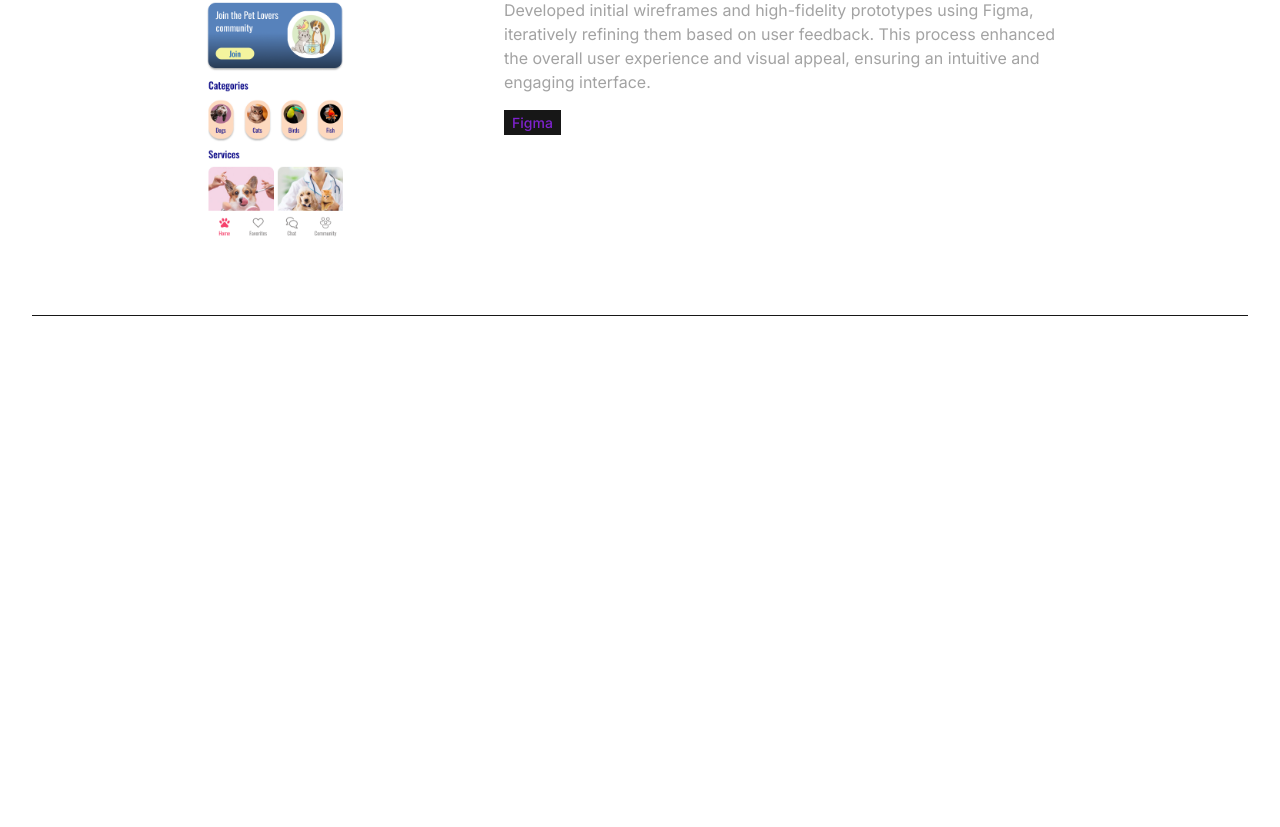
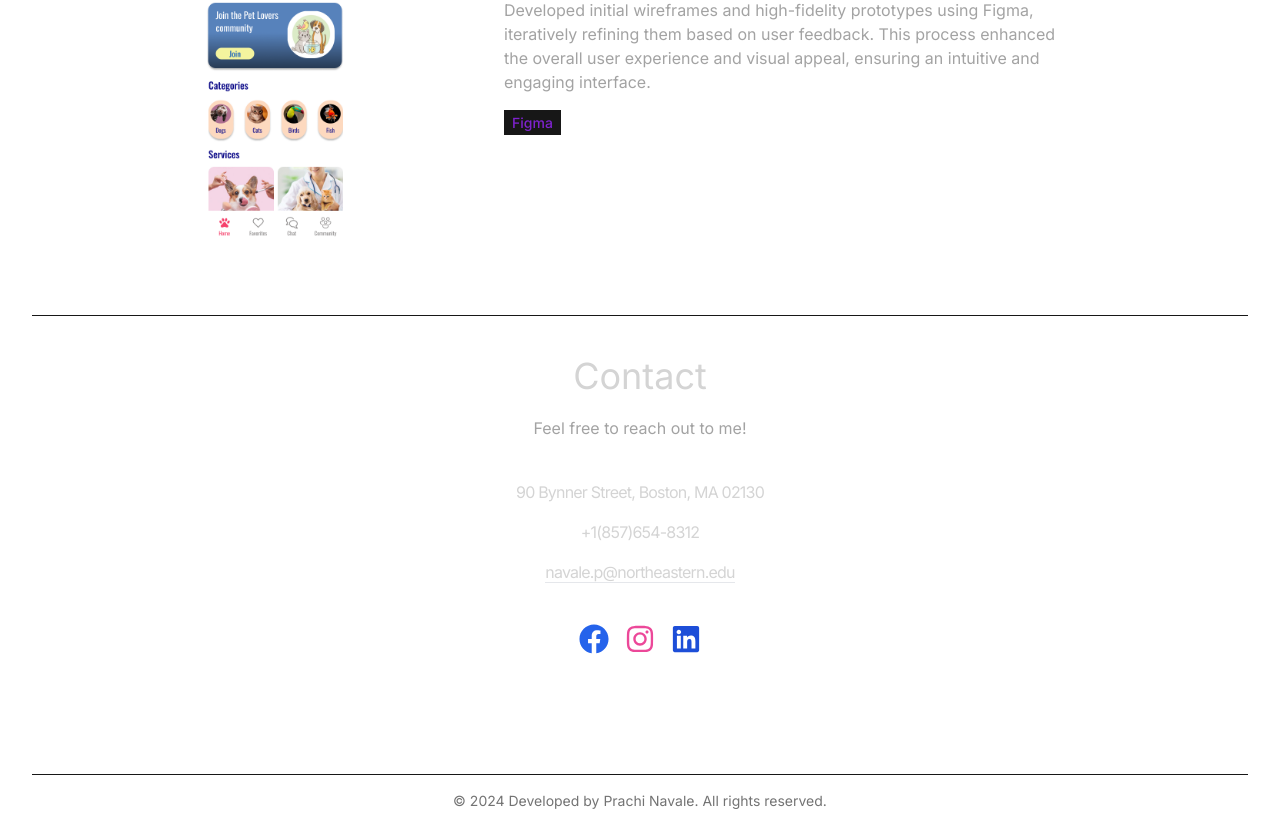
Before and after one commit to navaleprachi/Portfolio-Website, a React (Vite) app: page / in a window 1280 px wide. Shown: the part 3793-4620 px from the top of the page. Before the commit the page ends 4109 px from the top, so only its background shows below. Built offline with nearby package versions, Linux system fonts and the light colour scheme.

Commit message:
Contact and Footer Section

```diff
--- a/src/App.jsx
+++ b/src/App.jsx
@@ -1,5 +1,7 @@
 import About from "./components/About/About.jsx";
+import Contact from "./components/Contact/Contact.jsx";
 import Experience from "./components/Experience/Experience.jsx";
+import Footer from "./components/Footer/Footer.jsx";
 import Hero from "./components/Hero/Hero.jsx";
 import Navbar from "./components/Navbar/Navbar.jsx";
 import Projects from "./components/Projects/Projects.jsx";
@@ -19,6 +21,8 @@ const App = () => {
         <Skills />
         <Experience />
         <Projects />
+        <Contact />
+        <Footer />
       </div>
     </div>
   );
--- /dev/null
+++ b/src/components/Contact/Contact.jsx
@@ -0,0 +1,56 @@
+import { CONTACT } from "../../constants";
+import { FaFacebook, FaInstagram, FaLinkedin } from "react-icons/fa";
+
+const Contact = () => {
+  return (
+    <div className="border-b border-neutral-900 pb-20">
+      <h1 className="mt-10 text-center text-4xl">Contact</h1>
+      <h2 className="mt-5 mb-10 text-center text-neutral-400">
+        Feel free to reach out to me!
+      </h2>
+      <div className="text-center tracking-tighter">
+        <p className="my-4">{CONTACT.address}</p>
+        <p className="my-4">{CONTACT.phoneNo}</p>
+        <a href="#" className="border-b">
+          {CONTACT.email}
+        </a>
+      </div>
+      <div className="my-10 flex items-center justify-center">
+        <div className="flex space-x-4">
+          <a
+            href="https://www.facebook.com/prachi.navale.7"
+            target="_blank"
+            rel="noopener noreferrer"
+          >
+            <FaFacebook
+              className="text-blue-600 hover:text-blue-800 transition-colors duration-300"
+              size={30}
+            />
+          </a>
+          <a
+            href="https://www.instagram.com/prachi_navale/"
+            target="_blank"
+            rel="noopener noreferrer"
+          >
+            <FaInstagram
+              className="text-pink-500 hover:text-pink-700 transition-colors duration-300"
+              size={30}
+            />
+          </a>
+          <a
+            href="https://www.linkedin.com/in/prachi-navale-2a1971170/"
+            target="_blank"
+            rel="noopener noreferrer"
+          >
+            <FaLinkedin
+              className="text-blue-700 hover:text-blue-900 transition-colors duration-300"
+              size={30}
+            />
+          </a>
+        </div>
+      </div>
+    </div>
+  );
+};
+
+export default Contact;
--- /dev/null
+++ b/src/components/Footer/Footer.jsx
@@ -0,0 +1,11 @@
+const Footer = () => {
+  return (
+    <footer className="flex items-center justify-center py-4">
+      <p className="text-center text-sm text-neutral-500">
+        &copy; 2024 Developed by Prachi Navale. All rights reserved.
+      </p>
+    </footer>
+  );
+};
+
+export default Footer;
--- a/src/constants/index.js
+++ b/src/constants/index.js
@@ -63,7 +63,7 @@ export const PROJECTS = [
 ];
 
 export const CONTACT = {
-  address: "767 Fifth Avenue, New York, NY 10153 ",
-  phoneNo: "+12 4555 666 00 ",
-  email: "me@example.com",
+  address: "90 Bynner Street, Boston, MA 02130 ",
+  phoneNo: "+1(857)654-8312 ",
+  email: "navale.p@northeastern.edu",
 };
```
